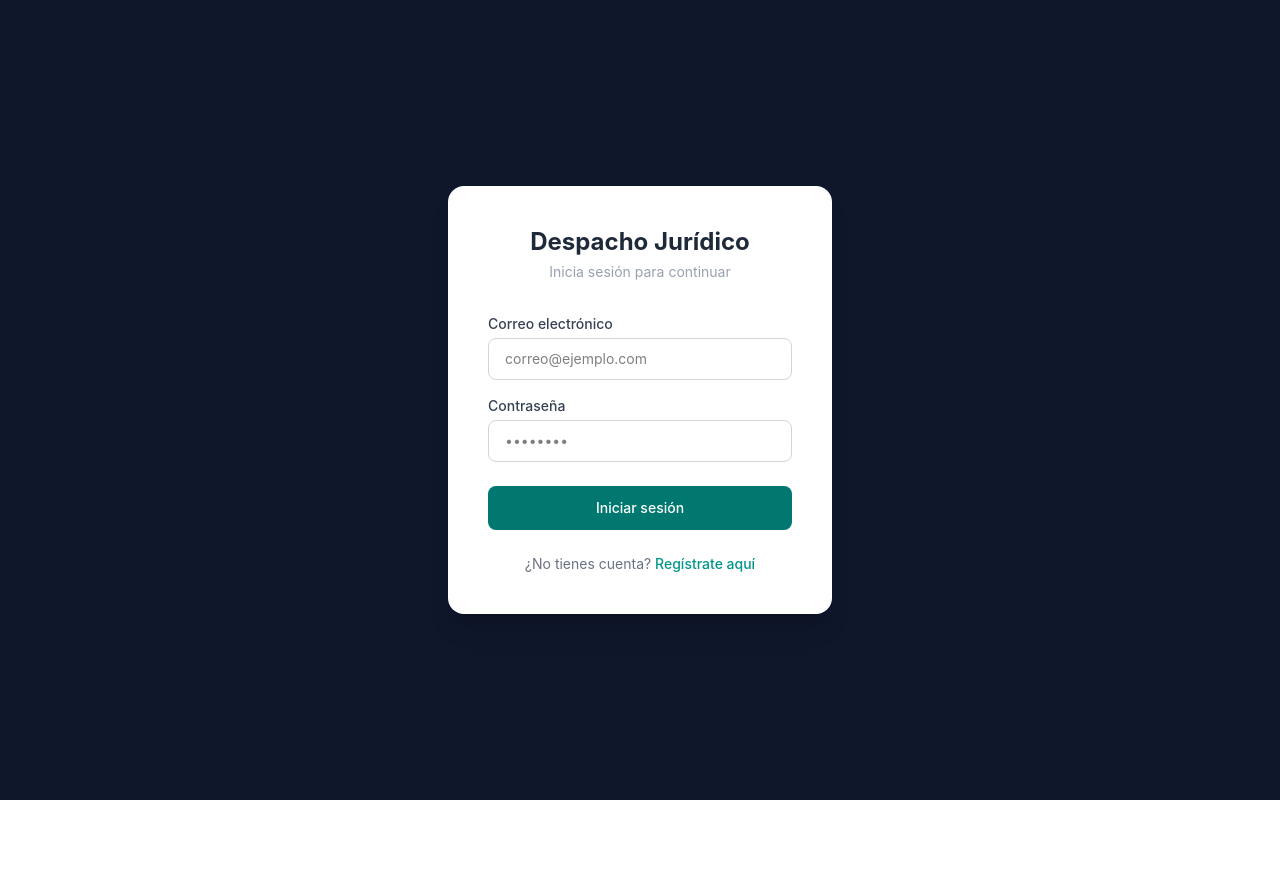
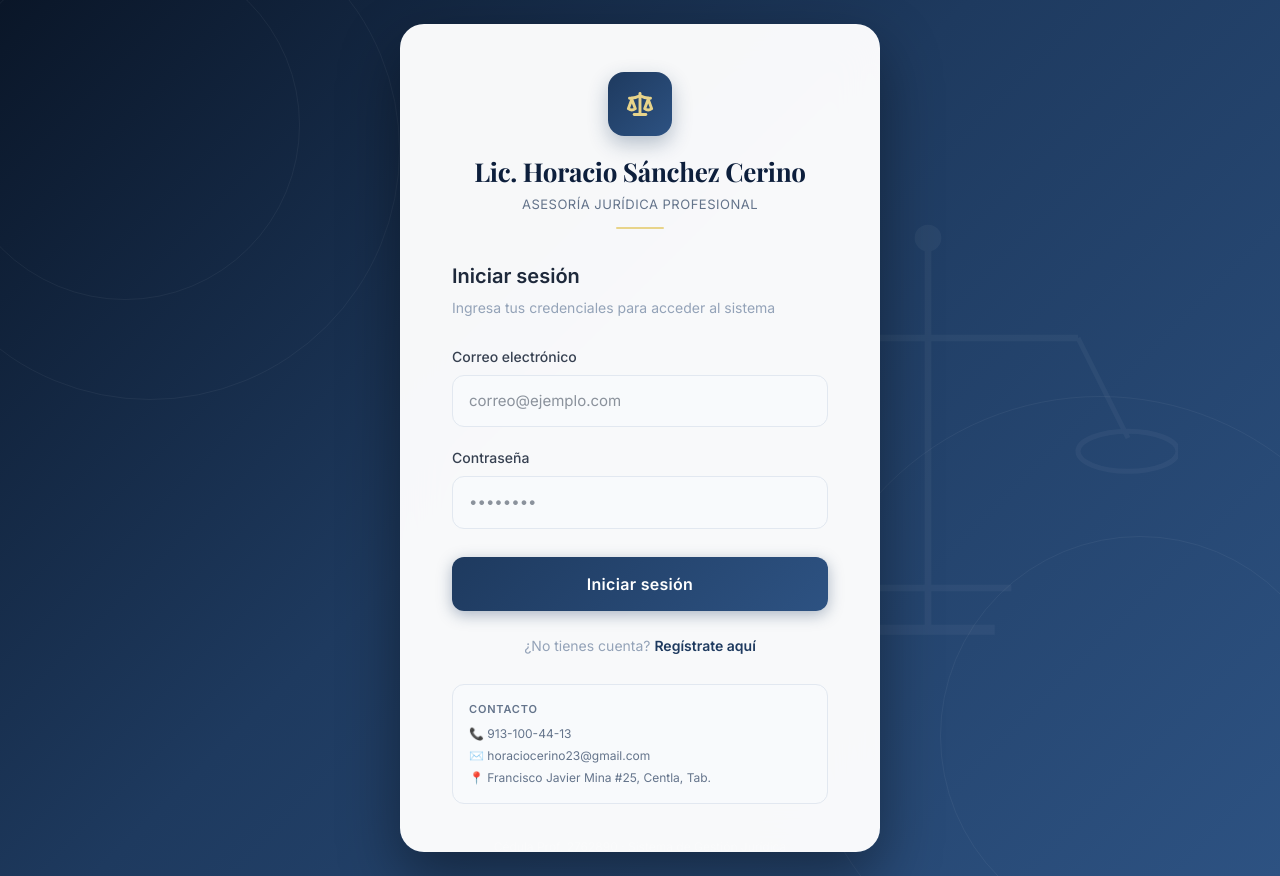
Before and after one commit to Osorioalex89/despacho-juridico, a React app in the folder frontend/: page /login in a window 1280 px wide. Before the commit the page ends 800 px from the top, so only its background shows below. Built offline with nearby package versions, Linux system fonts and the light colour scheme; the HTML template or start-up script is replaced by a standard one.

Commit message:
feat: login rediseñado estilo profesional juridico

```diff
--- a/frontend/src/features/auth/LoginPage.jsx
+++ b/frontend/src/features/auth/LoginPage.jsx
@@ -2,10 +2,11 @@ import { useState } from 'react'
 import { useNavigate } from 'react-router-dom'
 import { useAuth } from '../../context/AuthContext'
 import api from '../../services/axios.config'
+import { Scale } from 'lucide-react'
 
 export default function LoginPage() {
-  const { login }   = useAuth()
-  const navigate    = useNavigate()
+  const { login }  = useAuth()
+  const navigate   = useNavigate()
 
   const [correo,     setCorreo]     = useState('')
   const [contrasena, setContrasena] = useState('')
@@ -16,28 +17,17 @@ export default function LoginPage() {
     e.preventDefault()
     setError('')
     setLoading(true)
-
     try {
       const res = await api.post('/auth/login', { correo, contrasena })
-
       const { token, user } = res.data
-
-      // Guardar sesión
       login(user, token)
-
-      // Redirigir según rol y estado
-      if (user.estado === 'pendiente') {
-        navigate('/pendiente')
-        return
-      }
-
+      if (user.estado === 'pendiente') { navigate('/pendiente'); return }
       const destinations = {
         abogado:    '/panel/dashboard',
         secretario: '/panel/dashboard',
-        cliente:    '/cliente/mis-casos',
+        cliente:    '/cliente/mis-citas',
       }
       navigate(destinations[user.rol] ?? '/login')
-
     } catch (err) {
       setError(err.response?.data?.message ?? 'Error al conectar con el servidor')
     } finally {
@@ -46,77 +36,277 @@ export default function LoginPage() {
   }
 
   return (
-    <div className="flex items-center justify-center min-h-screen bg-slate-900">
-      <div className="bg-white p-10 rounded-2xl shadow-xl w-96">
+    <>
+      {/* Fuente profesional desde Google Fonts */}
+      <link href="https://fonts.googleapis.com/css2?family=Playfair+Display:wght@600;700&family=Inter:wght@400;500;600&display=swap" rel="stylesheet"/>
 
-        {/* Header */}
-        <div className="text-center mb-8">
-          <h1 className="text-2xl font-bold text-gray-800">Despacho Jurídico</h1>
-          <p className="text-gray-400 text-sm mt-1">Inicia sesión para continuar</p>
+      <div className="min-h-screen flex items-center justify-center relative overflow-hidden"
+           style={{ background: 'linear-gradient(135deg, #0a1628 0%, #1e3a5f 45%, #2d5282 100%)' }}>
+
+        {/* Círculos decorativos de fondo */}
+        <div style={{
+          position: 'absolute', top: '-100px', left: '-100px',
+          width: '500px', height: '500px', borderRadius: '50%',
+          border: '1px solid rgba(255,255,255,0.05)',
+        }}/>
+        <div style={{
+          position: 'absolute', top: '-50px', left: '-50px',
+          width: '350px', height: '350px', borderRadius: '50%',
+          border: '1px solid rgba(255,255,255,0.05)',
+        }}/>
+        <div style={{
+          position: 'absolute', bottom: '-120px', right: '-120px',
+          width: '600px', height: '600px', borderRadius: '50%',
+          border: '1px solid rgba(255,255,255,0.05)',
+        }}/>
+        <div style={{
+          position: 'absolute', bottom: '-60px', right: '-60px',
+          width: '400px', height: '400px', borderRadius: '50%',
+          border: '1px solid rgba(255,255,255,0.05)',
+        }}/>
+
+        {/* Balanza SVG decorativa de fondo */}
+        <div style={{
+          position: 'absolute', right: '8%', top: '50%',
+          transform: 'translateY(-50%)', opacity: 0.04,
+        }}>
+          <svg viewBox="0 0 300 300" width="500" height="500" fill="none">
+            <line x1="150" y1="30" x2="150" y2="240" stroke="white" strokeWidth="4"/>
+            <line x1="60"  y1="90" x2="240" y2="90" stroke="white" strokeWidth="4"/>
+            <line x1="60"  y1="90" x2="30"  y2="150" stroke="white" strokeWidth="3"/>
+            <line x1="240" y1="90" x2="270" y2="150" stroke="white" strokeWidth="3"/>
+            <ellipse cx="30"  cy="158" rx="30" ry="12" stroke="white" strokeWidth="3"/>
+            <ellipse cx="270" cy="158" rx="30" ry="12" stroke="white" strokeWidth="3"/>
+            <circle cx="150" cy="30" r="8" fill="white"/>
+            <line x1="100" y1="240" x2="200" y2="240" stroke="white" strokeWidth="4"/>
+            <line x1="150" y1="240" x2="150" y2="265" stroke="white" strokeWidth="4"/>
+            <line x1="110" y1="265" x2="190" y2="265" stroke="white" strokeWidth="6"/>
+          </svg>
+        </div>
+
+        {/* Card principal */}
+        <div style={{
+          background: 'rgba(255,255,255,0.97)',
+          backdropFilter: 'blur(20px)',
+          borderRadius: '24px',
+          padding: '48px 52px',
+          width: '100%',
+          maxWidth: '480px',
+          margin: '24px',
+          boxShadow: '0 25px 60px rgba(0,0,0,0.4)',
+          position: 'relative',
+          zIndex: 10,
+        }}>
+
+          {/* Logo y nombre */}
+          <div style={{ textAlign: 'center', marginBottom: '32px' }}>
+            <div style={{
+              width: '64px', height: '64px',
+              background: 'linear-gradient(135deg, #1e3a5f, #2d5282)',
+              borderRadius: '16px',
+              display: 'flex', alignItems: 'center', justifyContent: 'center',
+              margin: '0 auto 16px',
+              boxShadow: '0 8px 20px rgba(30,58,95,0.3)',
+            }}>
+              <Scale size={28} color="#e8d48a" strokeWidth={2.5}/>
+            </div>
+            <h1 style={{
+              fontFamily: "'Playfair Display', Georgia, serif",
+              fontSize: '26px',
+              fontWeight: '700',
+              color: '#0d1f3c',
+              margin: '0 0 4px',
+              letterSpacing: '-0.3px',
+            }}>
+              Lic. Horacio Sánchez Cerino
+            </h1>
+            <p style={{
+              fontFamily: "'Inter', sans-serif",
+              fontSize: '13px',
+              color: '#64748b',
+              margin: '0 0 6px',
+              letterSpacing: '0.5px',
+              textTransform: 'uppercase',
+            }}>
+              Asesoría Jurídica Profesional
+            </p>
+            <div style={{
+              width: '48px', height: '2px',
+              background: '#e8d48a',
+              margin: '12px auto 0',
+              borderRadius: '2px',
+            }}/>
+          </div>
+
+          {/* Título formulario */}
+          <div style={{ marginBottom: '28px' }}>
+            <h2 style={{
+              fontFamily: "'Inter', sans-serif",
+              fontSize: '20px',
+              fontWeight: '600',
+              color: '#1e293b',
+              margin: '0 0 6px',
+            }}>
+              Iniciar sesión
+            </h2>
+            <p style={{
+              fontFamily: "'Inter', sans-serif",
+              fontSize: '14px',
+              color: '#94a3b8',
+              margin: 0,
+            }}>
+              Ingresa tus credenciales para acceder al sistema
+            </p>
           </div>
 
           {/* Error */}
           {error && (
-          <div className="bg-red-50 border border-red-200 text-red-700
-                          text-sm rounded-lg px-4 py-3 mb-4">
+            <div style={{
+              background: '#fef2f2', border: '1px solid #fecaca',
+              color: '#dc2626', fontSize: '14px',
+              borderRadius: '10px', padding: '12px 16px',
+              marginBottom: '20px', fontFamily: "'Inter', sans-serif",
+            }}>
               {error}
             </div>
           )}
 
           {/* Formulario */}
-        <form onSubmit={handleSubmit} className="space-y-4">
-          <div>
-            <label className="block text-sm font-medium text-gray-700 mb-1">
+          <form onSubmit={handleSubmit}>
+            <div style={{ marginBottom: '20px' }}>
+              <label style={{
+                display: 'block', fontSize: '14px', fontWeight: '500',
+                color: '#374151', marginBottom: '8px',
+                fontFamily: "'Inter', sans-serif",
+              }}>
                 Correo electrónico
               </label>
               <input
                 type="email"
                 value={correo}
-              onChange={(e) => setCorreo(e.target.value)}
+                onChange={e => setCorreo(e.target.value)}
                 placeholder="correo@ejemplo.com"
                 required
-              className="w-full border border-gray-300 rounded-lg px-4 py-2.5
-                         text-sm focus:outline-none focus:ring-2 focus:ring-teal-500
-                         focus:border-transparent"
+                style={{
+                  width: '100%', padding: '14px 16px',
+                  border: '1.5px solid #e2e8f0',
+                  borderRadius: '12px', fontSize: '15px',
+                  fontFamily: "'Inter', sans-serif",
+                  color: '#1e293b', background: '#f8fafc',
+                  outline: 'none', boxSizing: 'border-box',
+                  transition: 'border-color 0.2s',
+                }}
+                onFocus={e => e.target.style.borderColor = '#1e3a5f'}
+                onBlur={e => e.target.style.borderColor = '#e2e8f0'}
               />
             </div>
 
-          <div>
-            <label className="block text-sm font-medium text-gray-700 mb-1">
+            <div style={{ marginBottom: '28px' }}>
+              <label style={{
+                display: 'block', fontSize: '14px', fontWeight: '500',
+                color: '#374151', marginBottom: '8px',
+                fontFamily: "'Inter', sans-serif",
+              }}>
                 Contraseña
               </label>
               <input
                 type="password"
                 value={contrasena}
-              onChange={(e) => setContrasena(e.target.value)}
+                onChange={e => setContrasena(e.target.value)}
                 placeholder="••••••••"
                 required
-              className="w-full border border-gray-300 rounded-lg px-4 py-2.5
-                         text-sm focus:outline-none focus:ring-2 focus:ring-teal-500
-                         focus:border-transparent"
+                style={{
+                  width: '100%', padding: '14px 16px',
+                  border: '1.5px solid #e2e8f0',
+                  borderRadius: '12px', fontSize: '15px',
+                  fontFamily: "'Inter', sans-serif",
+                  color: '#1e293b', background: '#f8fafc',
+                  outline: 'none', boxSizing: 'border-box',
+                  transition: 'border-color 0.2s',
+                }}
+                onFocus={e => e.target.style.borderColor = '#1e3a5f'}
+                onBlur={e => e.target.style.borderColor = '#e2e8f0'}
               />
             </div>
 
             <button
               type="submit"
               disabled={loading}
-            className="w-full bg-teal-700 hover:bg-teal-600 disabled:bg-teal-300
-                       text-white py-3 rounded-lg transition-colors font-medium
-                       text-sm mt-2">
+              style={{
+                width: '100%', padding: '15px',
+                background: loading
+                  ? '#7a9abf'
+                  : 'linear-gradient(135deg, #1e3a5f, #2d5282)',
+                color: 'white', border: 'none',
+                borderRadius: '12px', fontSize: '16px',
+                fontWeight: '600', fontFamily: "'Inter', sans-serif",
+                cursor: loading ? 'not-allowed' : 'pointer',
+                boxShadow: '0 4px 15px rgba(30,58,95,0.35)',
+                letterSpacing: '0.3px',
+              }}>
               {loading ? 'Iniciando sesión...' : 'Iniciar sesión'}
             </button>
           </form>
 
-        {/* Link registro */}
-        <p className="text-center text-sm text-gray-500 mt-6">
+          {/* Crear cuenta */}
+          <div style={{ textAlign: 'center', marginTop: '24px' }}>
+            <p style={{
+              fontSize: '14px', color: '#94a3b8',
+              fontFamily: "'Inter', sans-serif",
+            }}>
               ¿No tienes cuenta?{' '}
-          <a href="/registro"
-             className="text-teal-600 hover:text-teal-500 font-medium">
+              <a href="/registro" style={{
+                color: '#1e3a5f', fontWeight: '600',
+                textDecoration: 'none',
+              }}>
                 Regístrate aquí
               </a>
             </p>
+          </div>
+
+          {/* Contacto */}
+          <div style={{
+            marginTop: '28px', padding: '16px',
+            background: '#f8fafc', borderRadius: '12px',
+            border: '1px solid #e2e8f0',
+          }}>
+            <p style={{
+              fontSize: '11px', fontWeight: '600',
+              color: '#64748b', marginBottom: '8px',
+              textTransform: 'uppercase', letterSpacing: '0.8px',
+              fontFamily: "'Inter', sans-serif",
+            }}>
+              Contacto
+            </p>
+            <div style={{ display: 'flex', flexDirection: 'column', gap: '4px' }}>
+              {[
+                { icon: '📞', text: '913-100-44-13' },
+                { icon: '✉️', text: 'horaciocerino23@gmail.com' },
+                { icon: '📍', text: 'Francisco Javier Mina #25, Centla, Tab.' },
+              ].map(({ icon, text }) => (
+                <p key={text} style={{
+                  fontSize: '12px', color: '#64748b', margin: 0,
+                  fontFamily: "'Inter', sans-serif",
+                }}>
+                  {icon} {text}
+                </p>
+              ))}
+            </div>
+          </div>
 
         </div>
+
+        {/* Footer */}
+        <div style={{
+          position: 'absolute', bottom: '20px',
+          fontFamily: "'Inter', sans-serif",
+          fontSize: '12px', color: 'rgba(255,255,255,0.3)',
+          textAlign: 'center', zIndex: 10,
+        }}>
+          Cédula Prof. 2762890 · Sistema de Gestión Jurídica
         </div>
+
+      </div>
+    </>
   )
 }
```
Lines whose indentation alone changed are shown as unchanged.
